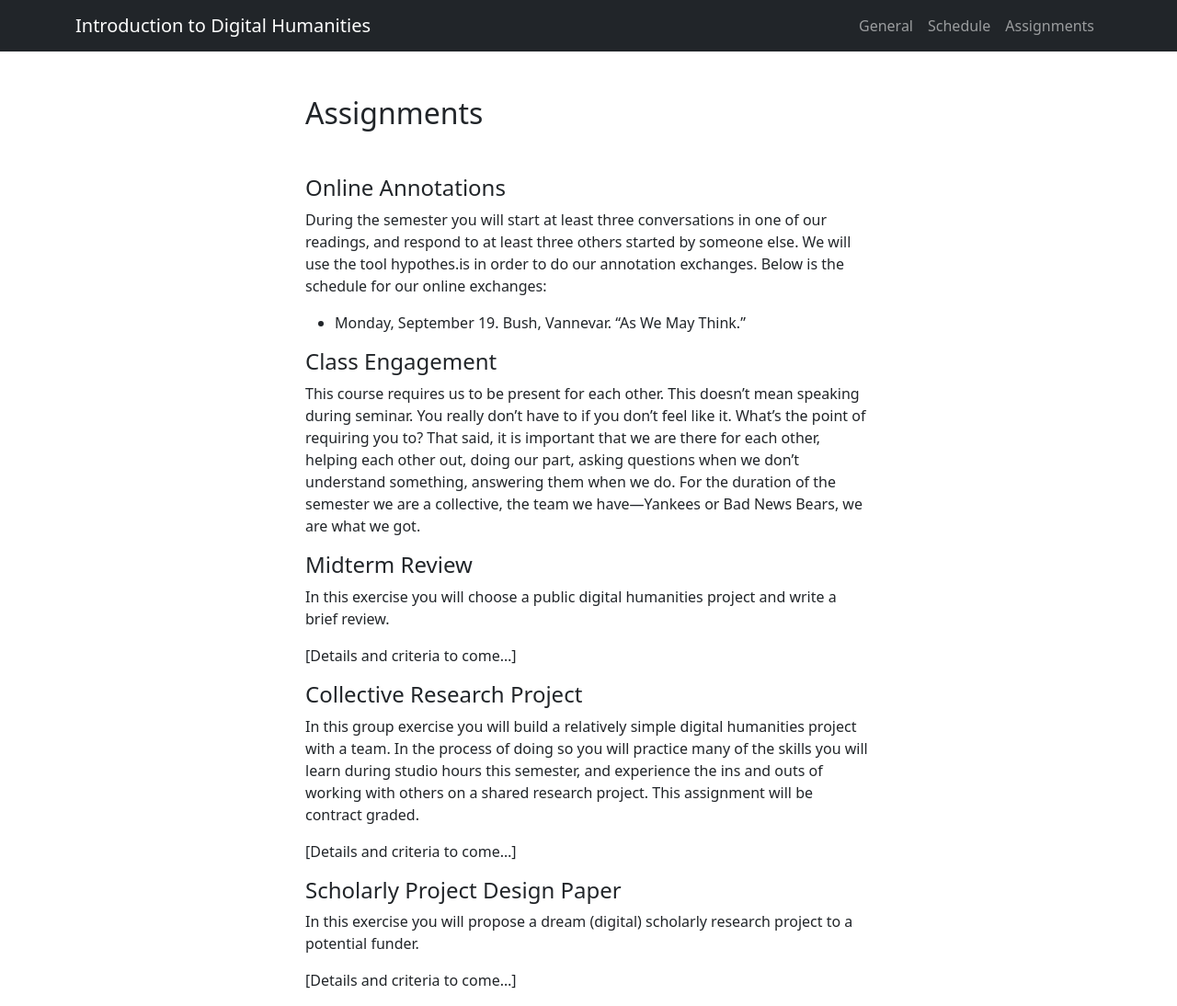
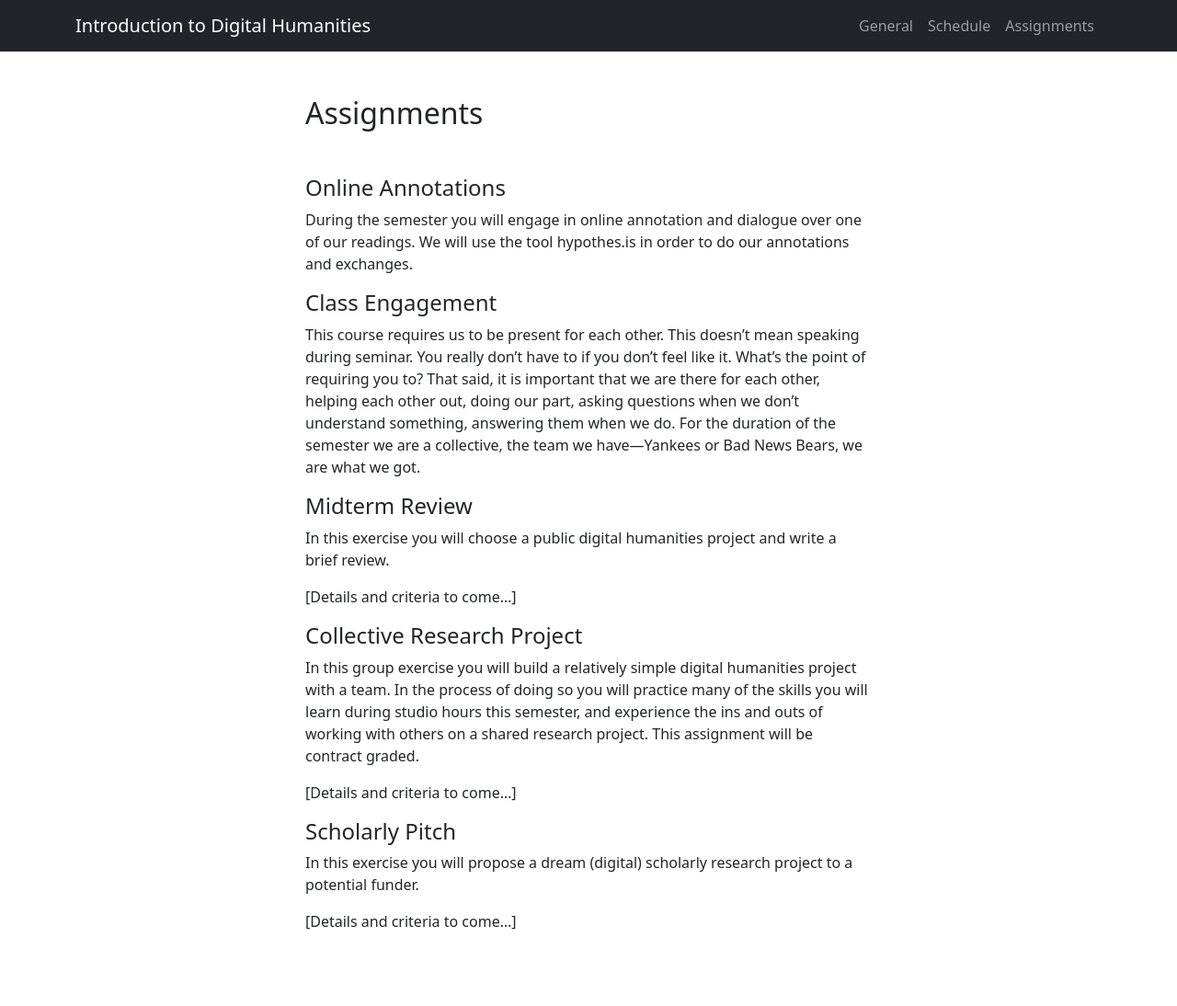
Before and after one commit to elotroalex/f23-intro-dh, a Jekyll site: the page built from assignments.md, in a window 1280 px wide. Shown: the whole page at 92% size. Built offline with Jekyll 4.4.1, drawn with Linux system fonts in a browser that asks for light colours; after the commit the page ends 1030 px from its top, so only the background shows below that.

Commit message:
tweaks to content

```diff
--- a/assignments.md
+++ b/assignments.md
@@ -10,9 +10,9 @@ permalink: /assignments/
 
 #### Online Annotations
 
-During the semester you will start at least three conversations in one of our readings, and respond to at least three others started by someone else. We will use the tool hypothes.is in order to do our annotation exchanges. Below is the schedule for our online exchanges:
+During the semester you will engage in online annotation and dialogue over one of our readings. We will use the tool hypothes.is in order to do our annotations and exchanges.
 
-- Monday, September 19. Bush, Vannevar. “As We May Think.”
+<!-- - Monday, September 18. Bush, Vannevar. “As We May Think.” -->
 
 #### Class Engagement
 
@@ -30,7 +30,7 @@ In this group exercise you will build a relatively simple digital humanities pro
 
 [Details and criteria to come...]
 
-#### Scholarly Project Design Paper
+#### Scholarly Pitch
 
 In this exercise you will propose a dream (digital) scholarly research project to a potential funder.
 
```
